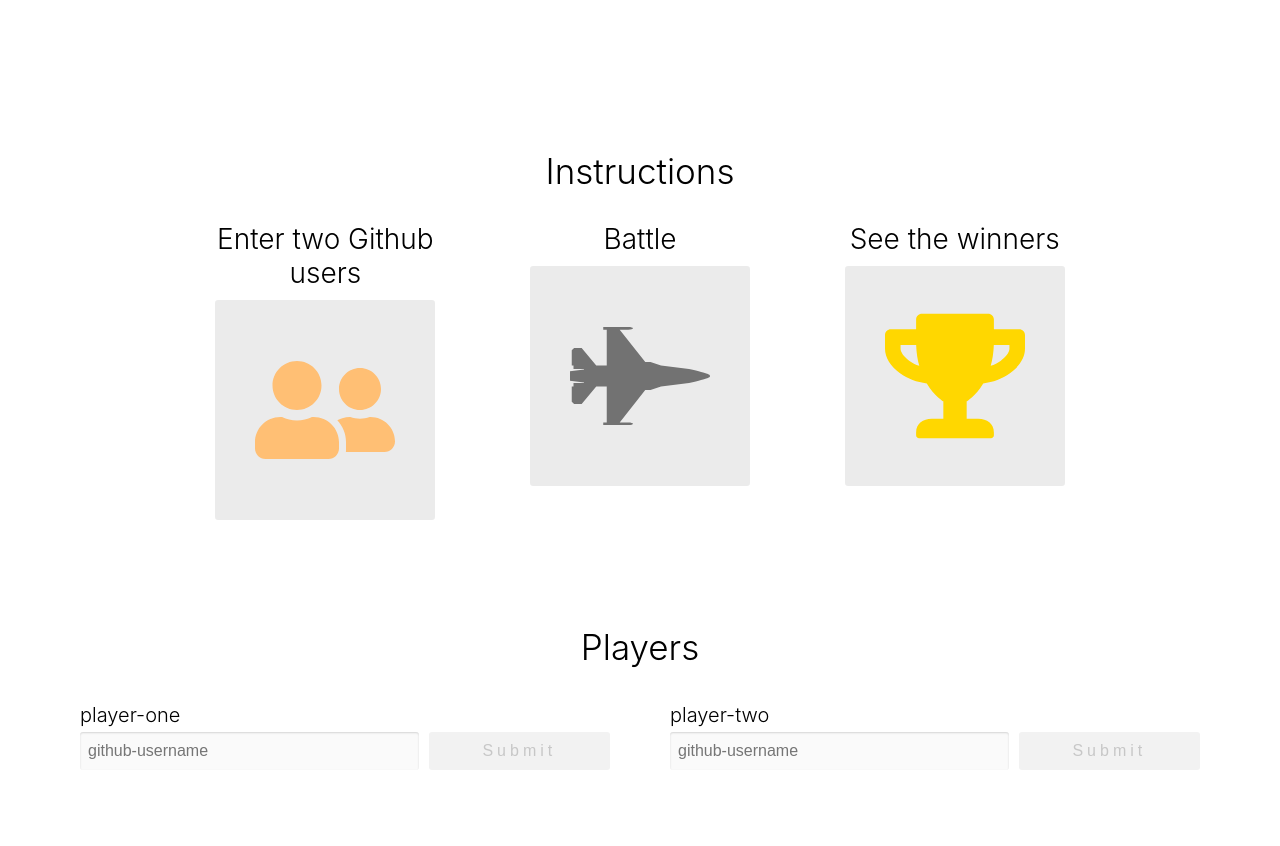
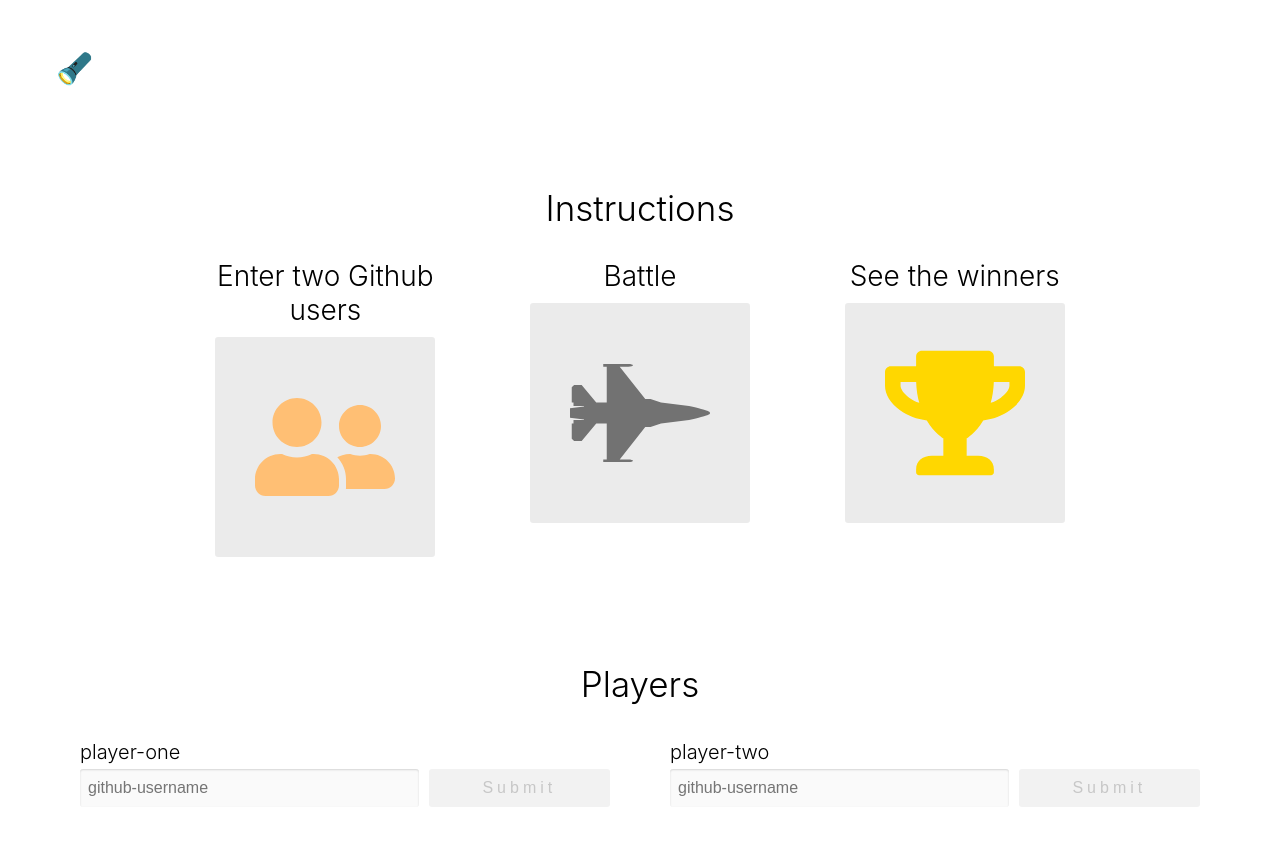
Before and after one commit to olympiawoj/github-battle, a React app: page / in a window 1280 px wide. Built offline with nearby package versions, Linux system fonts and the light colour scheme.

Commit message:
Implement ability to Toggle Theme in Nav using ThemeConsumer

```diff
--- /dev/null
+++ b/app/components/Nav.js
@@ -0,0 +1,20 @@
+import React from "react";
+import { ThemeConsumer } from "../contexts/theme";
+
+export default function Nav() {
+  return (
+    <ThemeConsumer>
+      {({ theme, toggleTheme }) => (
+        <nav className="row space-between">
+          <button
+            style={{ fontSize: 30 }}
+            className="btn-clear"
+            onClick={toggleTheme}
+          >
+            {theme === "light" ? "🔦" : "💡"}
+          </button>
+        </nav>
+      )}
+    </ThemeConsumer>
+  );
+}
--- a/app/index.css
+++ b/app/index.css
@@ -23,6 +23,12 @@ li {
   max-width: 1200px;
   margin: 0 auto;
   padding: 50px;
+}
+
+.dark {
+  color: #dadada;
+  background: #1c2022;
+  min-height: 100%;
 }
 
 .flex-center {
--- a/app/index.js
+++ b/app/index.js
@@ -6,6 +6,7 @@ import "./index.css";
 import Popular from "./components/Popular";
 import Battle from "./components/Battle";
 import { ThemeProvider } from "./contexts/theme";
+import Nav from "./components/Nav";
 
 //Component
 //1) State
@@ -32,9 +33,12 @@ class App extends React.Component {
     return (
       //value is theme
       <ThemeProvider value={this.state}>
-        <div className={"container"}>
-          {/* <Popular /> */}
-          <Battle />
+        <div className={this.state.theme}>
+          <div className={"container"}>
+            <Nav />
+            {/* <Popular /> */}
+            <Battle />
+          </div>
         </div>
       </ThemeProvider>
     );
```
